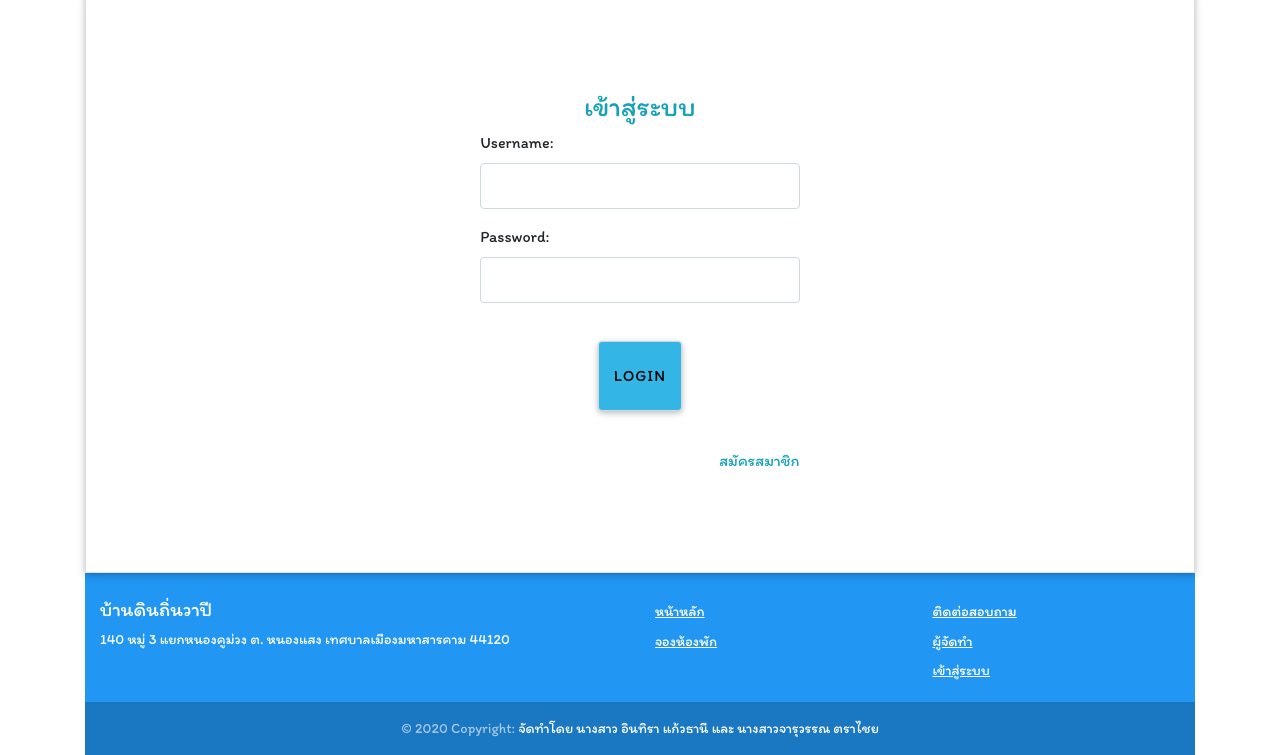
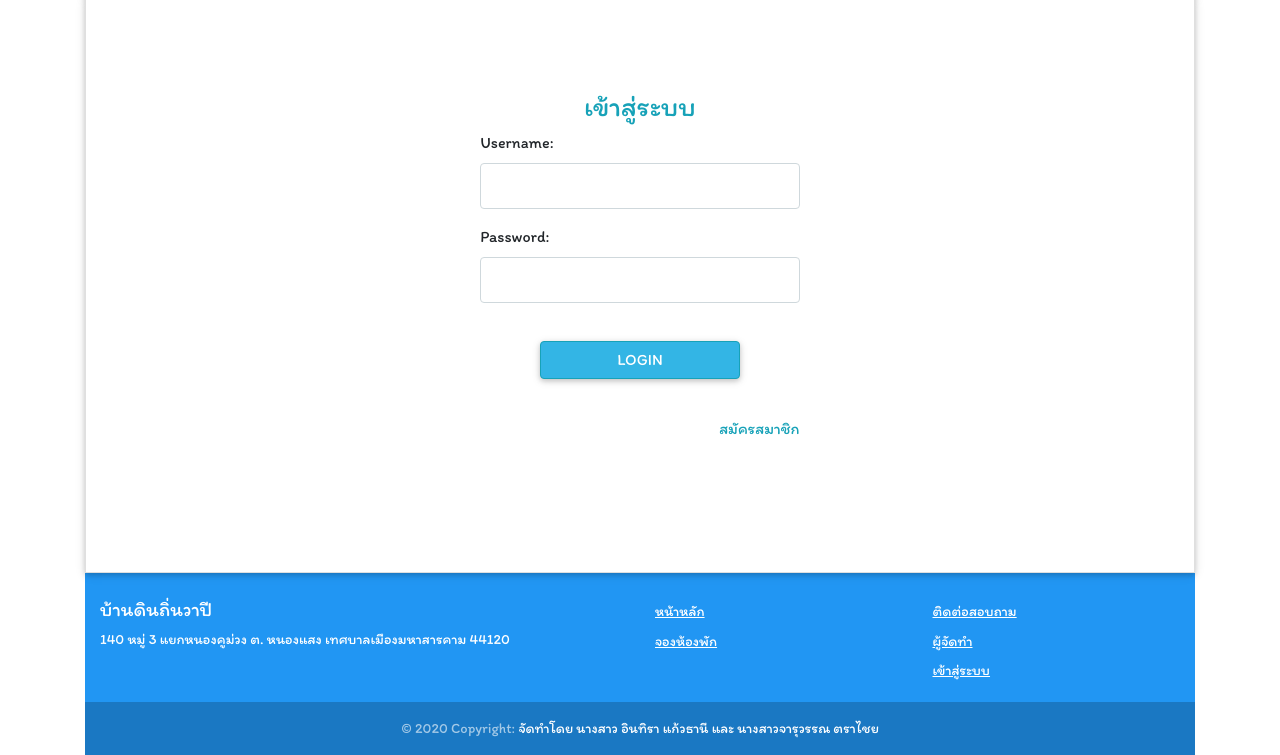
Before and after one commit to MMasterZ/roombook, a PHP site: page /login.php in a window 1280 px wide. Shown: the part 71-826 px from the top of the page. Run offline with PHP 8.4, Linux system fonts and the light colour scheme; some libraries are stand-ins or nearby versions.

Commit message:
update button login

```diff
--- a/login.php
+++ b/login.php
@@ -22,7 +22,9 @@ include('nav_bar.php');
                 <input type="text" name="password" id="password" class="form-control" required>
               </div>
               <div class="form-group p-3" align='center'>
-                <input type="submit" name="submit" class="btn btn-info btn-md" value="login">
+                <button type="submit" name="submit" style="width:200px;" class="btn btn-info">
+                  login
+                </button>
               </div>
               <div id="register-link" class="text-right" align='center'>
                 <a href="register.php" class="text-info">สมัครสมาชิก</a>
```
